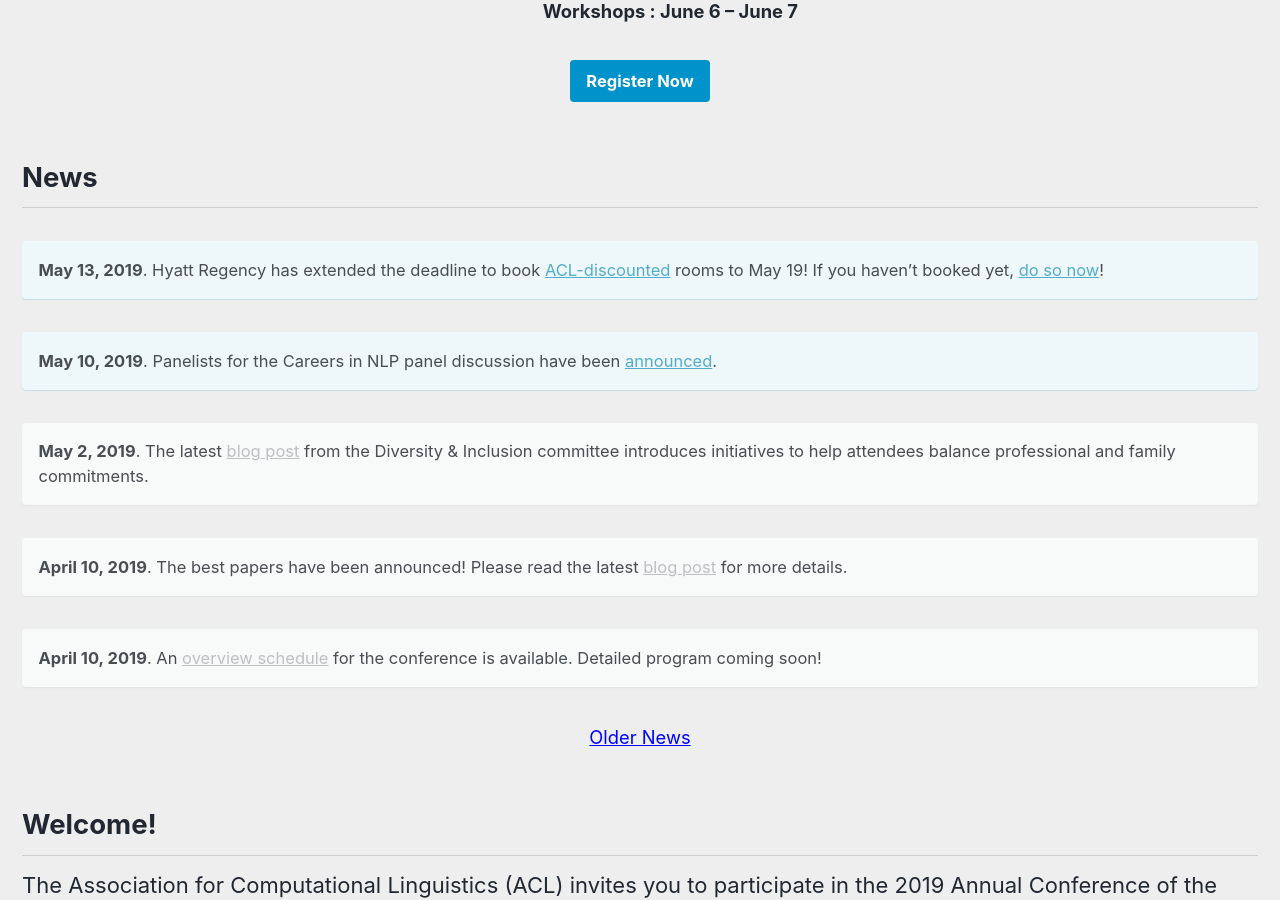
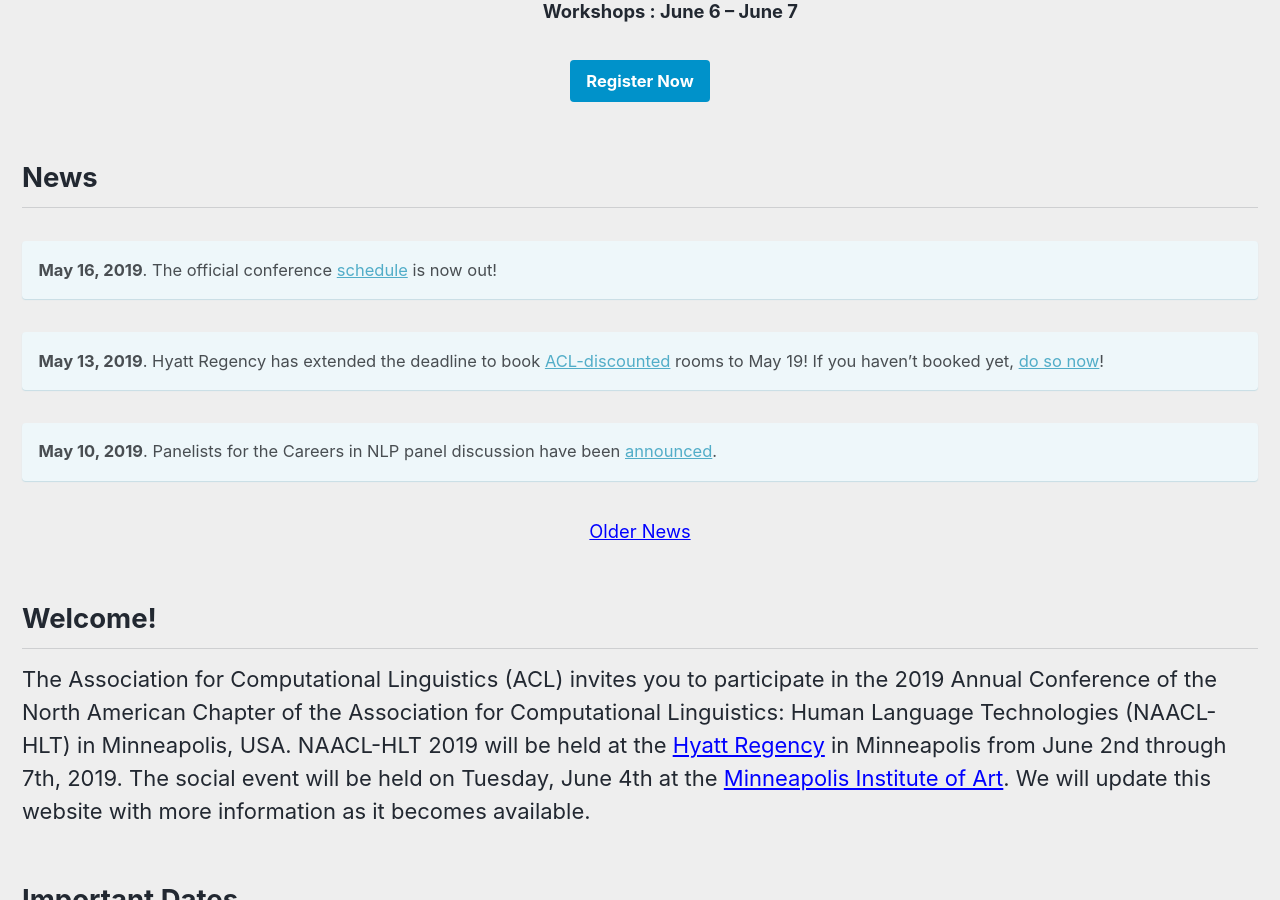
Before and after one commit to naacl-org/naacl-2021-website, a Jekyll site: the page built from _pages/home.md, in a window 1280 px wide and 900 px high, scrolled down 803 px. Built offline with Jekyll 4.4.1, drawn with Linux system fonts in a browser that asks for light colours; some of the changed text lies outside the part shown.

Commit message:
Add schedule link to masthead and home page!
- Move older news items to archive.

```diff
--- a/_data/navigation.yml
+++ b/_data/navigation.yml
@@ -1,5 +1,8 @@
 # main links
 main:
+
+  - title: "Schedule"
+    url: /schedule/
 
   - title: "Program"
     url: /program/tutorials/
--- a/_pages/home.md
+++ b/_pages/home.md
@@ -18,20 +18,14 @@
 
 <h2>News</h2>
 
+**May 16, 2019**. The official conference [schedule](/schedule/) is now out!
+{: .notice--info}
+
 **May 13, 2019**. Hyatt Regency has extended the deadline to book [ACL-discounted](/participants/#accommodation) rooms to May 19! If you haven't booked yet, [do so now](https://www.hyatt.com/en-US/group-booking/MSPRM/G-CMPL)!
 {: .notice--info}
 
 **May 10, 2019**. Panelists for the Careers in NLP panel discussion have been [announced](/program/careerspanel/).
 {: .notice--info}
-
-**May 2, 2019**. The latest [blog post](/blog/childcare-and-parental-inclusion/) from the Diversity & Inclusion committee introduces initiatives to help attendees balance professional and family commitments.
-{: .notice}
-
-**April 10, 2019**. The best papers have been announced! Please read the latest [blog post](/blog/best-papers/) for more details.
-{: .notice}
-
-**April 10, 2019**. An [overview schedule](/program/schedule/) for the conference is available. Detailed program coming soon!
-{: .notice}
 
 <div class="text-center">
     <a href="/archive/" style="font-size: smaller; font-decoration: italic;">Older News</a>
```
Also changed, not shown: _pages/archive.md (+9 -0 lines).
